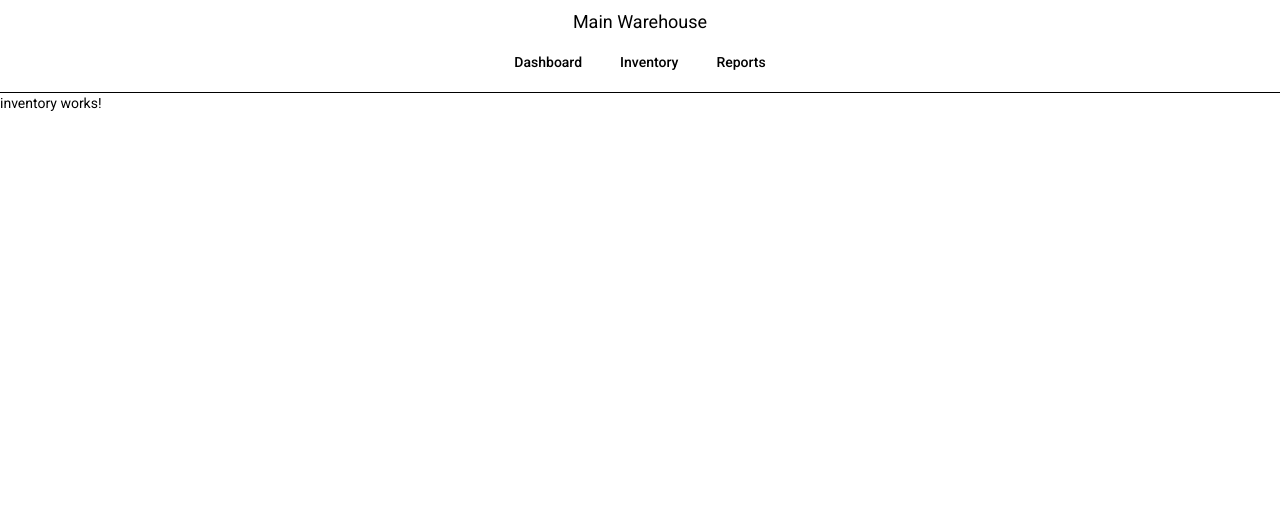
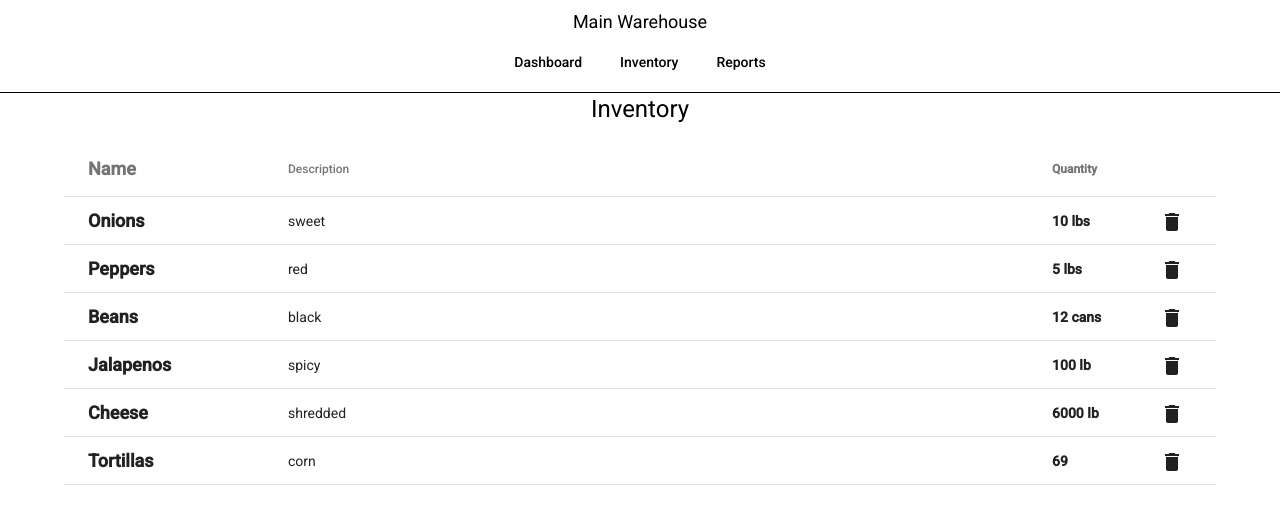
Before and after one commit to ungerecht/warehouse-inventory, an Angular app: page /inventory in a window 1280 px wide. Shown: the top 524 px of the page. Built offline with nearby package versions, Linux system fonts and the light colour scheme.

Commit message:
use material table for displaying inventory

```diff
--- a/src/app/inventory/inventory.component.html
+++ b/src/app/inventory/inventory.component.html
@@ -1 +1,26 @@
-<p>inventory works!</p>
+<h1 class="title">{{ title }}</h1>
+
+<table mat-table [dataSource]="inventory">
+  <ng-container matColumnDef="name">
+    <th mat-header-cell *matHeaderCellDef>Name</th>
+    <td mat-cell *matCellDef="let item">{{ item.name | titlecase }}</td>
+  </ng-container>
+  <ng-container matColumnDef="description">
+    <th mat-header-cell *matHeaderCellDef>Description</th>
+    <td mat-cell *matCellDef="let item">{{ item.description }}</td>
+  </ng-container>
+  <ng-container matColumnDef="quantity">
+    <th mat-header-cell *matHeaderCellDef>Quantity</th>
+    <td mat-cell *matCellDef="let item">{{ item.quantity }} {{ item.unit }}</td>
+  </ng-container>
+  <ng-container matColumnDef="delete">
+    <th mat-header-cell *matHeaderCellDef></th>
+    <td mat-cell *matCellDef="let item">
+      <button mat-icon-button aria-label="delete item">
+        <mat-icon>delete</mat-icon>
+      </button>
+    </td>
+  </ng-container>
+  <tr mat-header-row *matHeaderRowDef="displayedColumns"></tr>
+  <tr mat-row *matRowDef="let row; columns: displayedColumns"></tr>
+</table>
```
